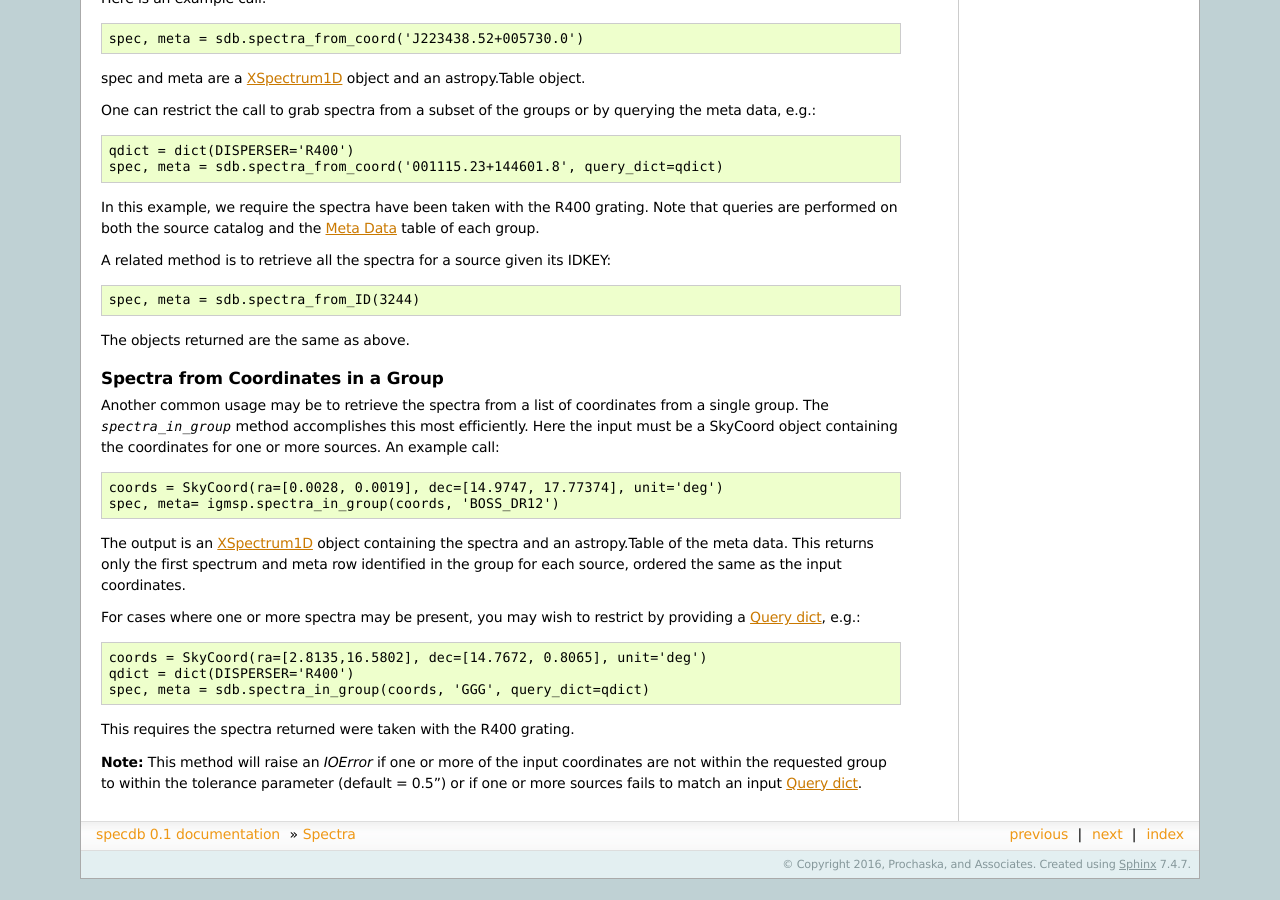
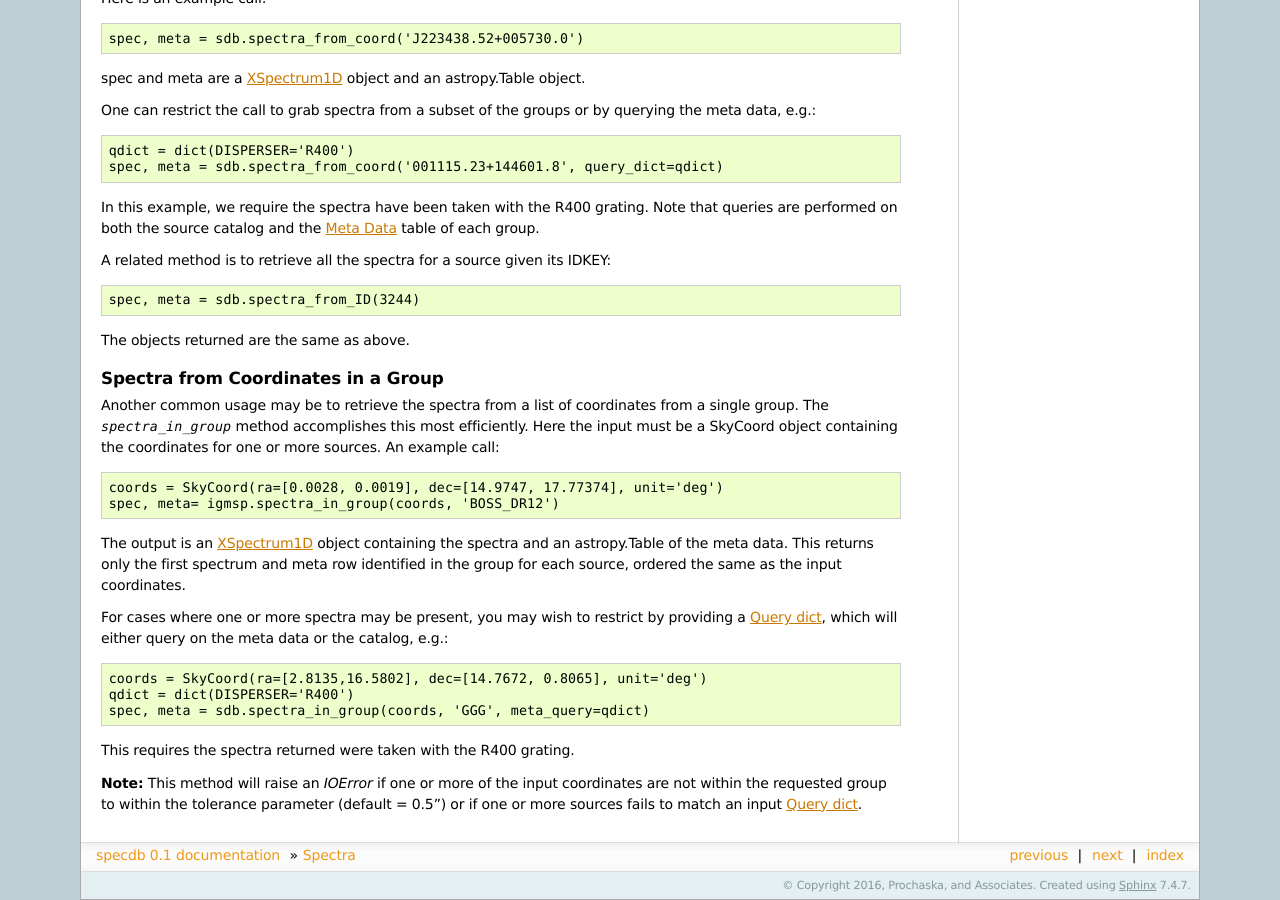
Before and after one commit to specdb/specdb, a Sphinx documentation site: the page built from docs/spectra.rst, in a window 1280 px wide and 900 px high, scrolled down 1094 px. Built offline with Sphinx 7.4.7, drawn with Linux system fonts in a browser that asks for light colours; pages that are not in the unit, such as notebooks, are missing from menus; before the commit the page ends 1973 px from its top, so only the background shows below that.

```diff
--- a/docs/spectra.rst
+++ b/docs/spectra.rst
@@ -123,11 +123,12 @@ returns only the first spectrum and meta row identified
 in the group for each source, ordered the same as the input coordinates.
 
 For cases where one or more spectra may be present, you may
-wish to restrict by providing a :doc:`query_dict`, e.g.::
+wish to restrict by providing a :doc:`query_dict`, which will
+either query on the meta data or the catalog, e.g.::
 
     coords = SkyCoord(ra=[2.8135,16.5802], dec=[14.7672, 0.8065], unit='deg')
     qdict = dict(DISPERSER='R400')
-    spec, meta = sdb.spectra_in_group(coords, 'GGG', query_dict=qdict)
+    spec, meta = sdb.spectra_in_group(coords, 'GGG', meta_query=qdict)
 
 This requires the spectra returned were taken with the R400 grating.
 
```
Also changed, not shown: 2 other files.
